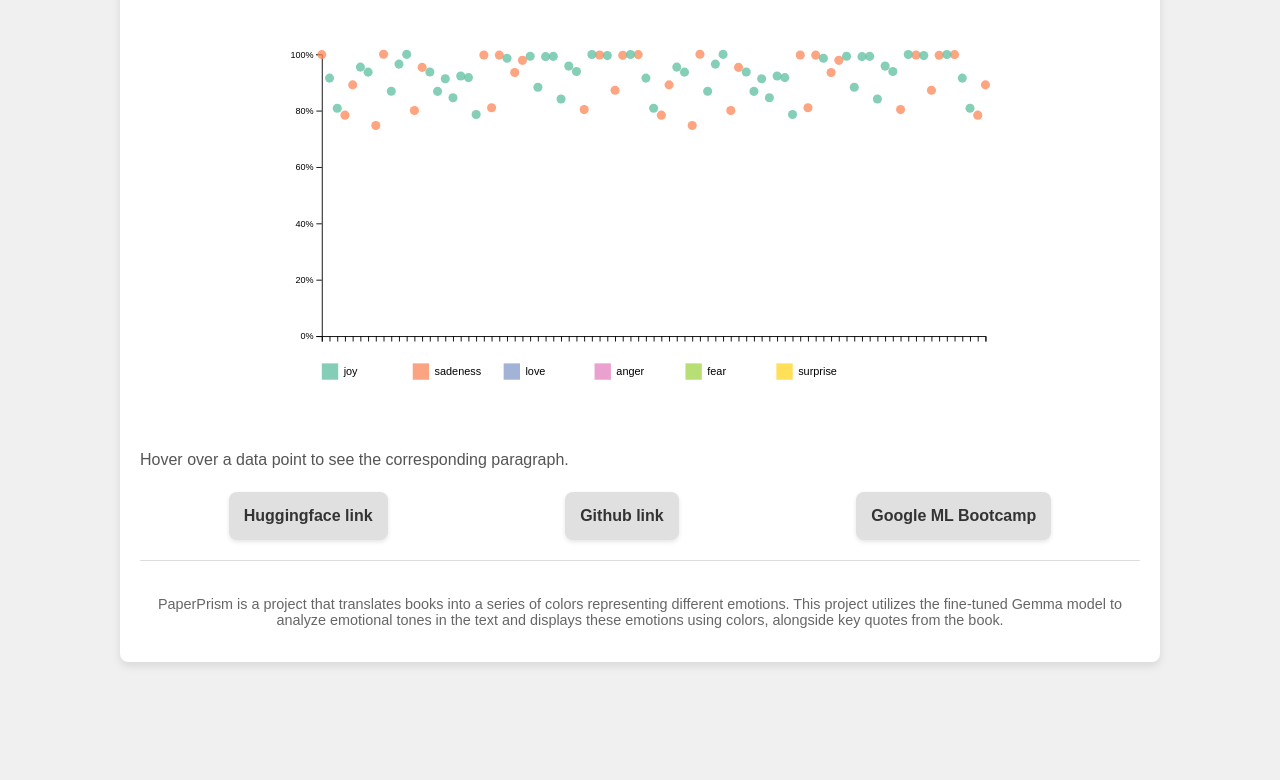
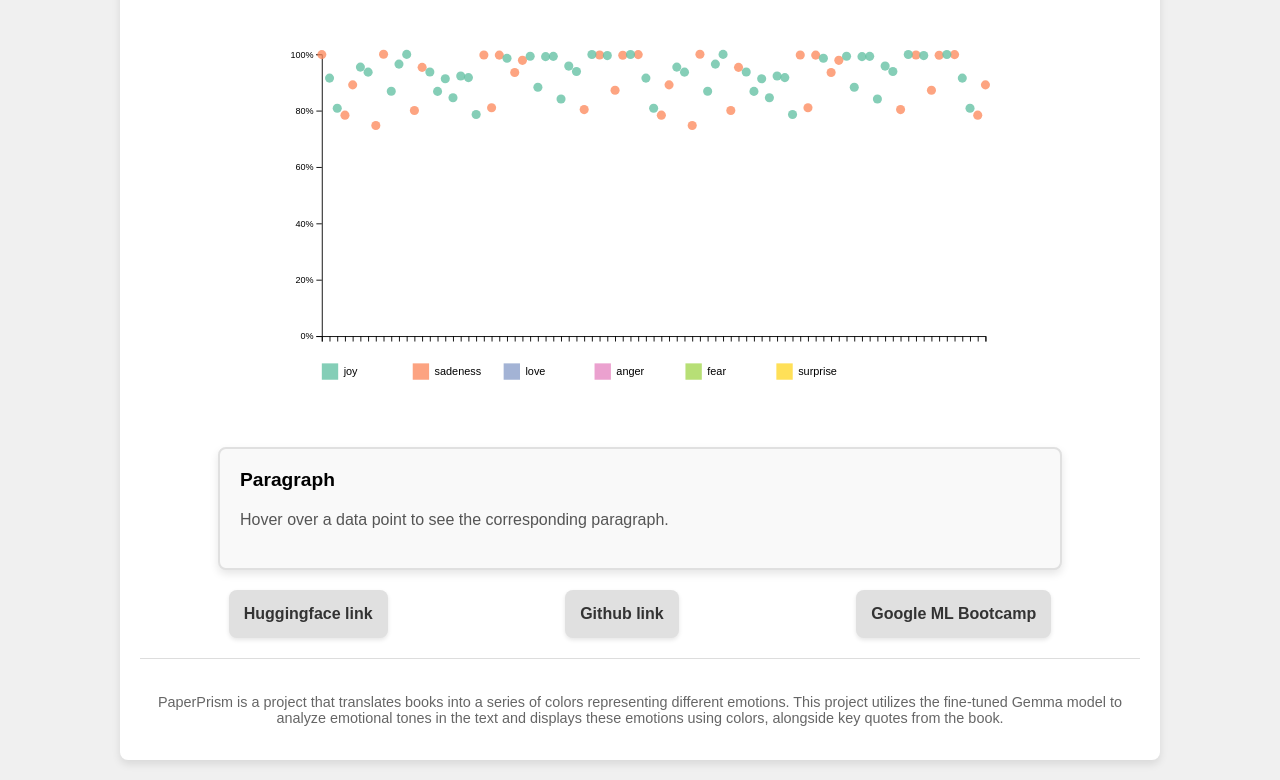
Before and after one commit to paper-prism/paper-prism, a plain HTML site: page client/index.html in a window 1280 px wide. Shown: the part 163-943 px from the top of the page. Before the commit the page ends 845 px from the top, so only its background shows below. Drawn offline with nearby package versions, Linux system fonts and the light colour scheme.

Commit message:
chage css detail of paragraph section

```diff
--- a/client/index.html
+++ b/client/index.html
@@ -14,7 +14,7 @@
             <hr>
         </header>
 
-        <!-- Content Section: 모든 텍스트가 제목 안쪽으로 들어오게 구성 -->
+        <!-- Content Section -->
         <div class="content">
             <!-- Graph Section -->
             <section class="graph">
@@ -23,6 +23,7 @@
 
             <!-- Paragraph Section -->
             <section class="paragraph">
+                <span>Paragraph</span>
                 <p>
                     Hover over a data point to see the corresponding paragraph.
                 </p>
--- a/client/style.css
+++ b/client/style.css
@@ -33,8 +33,6 @@ body {
     box-shadow: 0px 4px 8px rgba(0, 0, 0, 0.2);
     letter-spacing: 2px;
     transition: transform 0.3s ease;
-    width: 100%; /* 제목의 너비를 설정 */
-    box-sizing: border-box; /* padding을 포함하여 크기를 설정 */
 }
 
 .title h1:hover {
@@ -42,9 +40,9 @@ body {
 }
 
 .content {
-    width: 100%; /* 제목 너비에 맞추기 위해 content의 너비 설정 */
-    box-sizing: border-box; /* padding을 포함하여 크기를 설정 */
-    text-align: center; /* 내부 텍스트를 가운데 정렬 */
+    width: 100%;
+    text-align: center;
+    box-sizing: border-box;
 }
 
 .graph {
@@ -60,8 +58,25 @@ body {
 }
 
 .paragraph {
-    text-align: justify;
-    margin-bottom: 20px;
+    width: 80%; /* 컨테이너 너비의 80% 차지 */
+    margin: 0 auto; /* 가운데 정렬 */
+    padding: 20px; /* 내부 여백 */
+    border: 2px solid #e0e0e0; /* 박스 테두리 */
+    border-radius: 8px; /* 박스 모서리 둥글게 */
+    background-color: #f9f9f9; /* 배경색 */
+    box-shadow: 0 4px 8px rgba(0, 0, 0, 0.1); /* 그림자 효과 */
+    margin-bottom: 20px; /* 아래쪽 여백 */
+    text-align: left; /* 텍스트 왼쪽 정렬 */
+}
+
+.paragraph span {
+    display: block; /* 별도 행에 표시 */
+    font-weight: bold;
+    margin-bottom: 10px; /* 아래쪽 여백 */
+    font-size: 1.2rem;
+}
+
+.paragraph p {
     line-height: 1.6;
     color: #555;
 }
```
